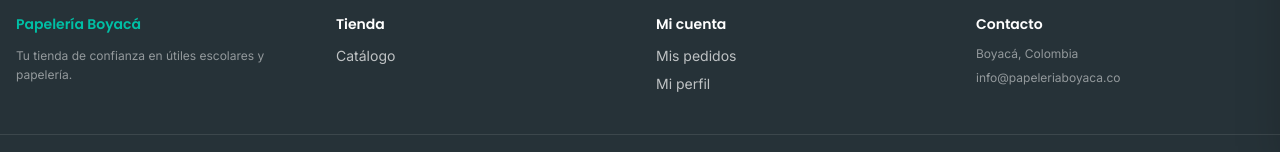
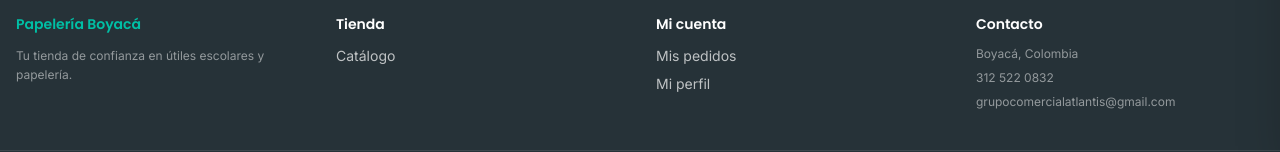
Before and after one commit to papeleriaboyaca-dev/papeleriaboyaca, a React (Vite) app in the folder frontend/: page / in a window 1280 px wide. Shown: the part 642-794 px from the top of the page. Built offline with nearby package versions, Linux system fonts and the light colour scheme; no server answers.

Commit message:
Actualiza datos de contacto reales en el footer
Teléfono y correo del comercio reemplazados con la información registrada en Wompi.

```diff
--- a/frontend/src/components/layout/Footer.tsx
+++ b/frontend/src/components/layout/Footer.tsx
@@ -32,7 +32,16 @@ export default function Footer() {
           <h4 className="font-semibold text-white mb-3">Contacto</h4>
           <ul className="space-y-2 text-white/50 text-xs">
             <li>Boyacá, Colombia</li>
-            <li>info@papeleriaboyaca.co</li>
+            <li>
+              <a href="tel:3125220832" className="hover:text-white transition">
+                312 522 0832
+              </a>
+            </li>
+            <li>
+              <a href="mailto:grupocomercialatlantis@gmail.com" className="hover:text-white transition">
+                grupocomercialatlantis@gmail.com
+              </a>
+            </li>
           </ul>
         </div>
       </div>
```
